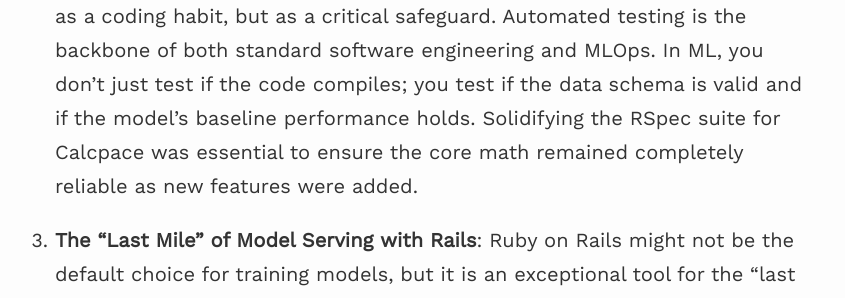
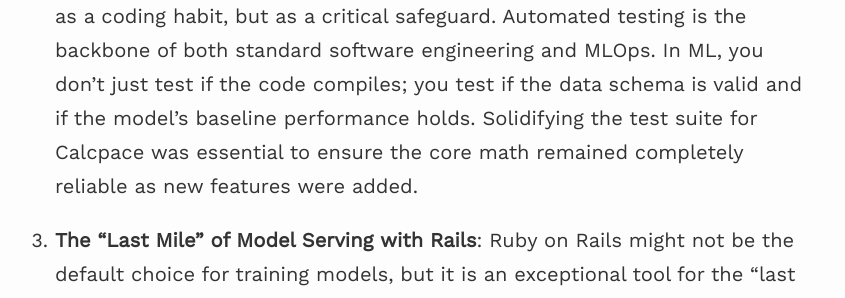
Before and after one commit to 0jonjo/0jonjo.github.io, a Jekyll site: the page built from _posts/2026-06-06-from-backend-to-mlops.md, in a window 1280 px wide and 900 px high, scrolled down 2099 px. Shown: the part 290-588 px from the top of the window, without its empty margins (225-1070 px from the left). Built offline with Jekyll 4.4.1, drawn with Linux system fonts in a browser that asks for light colours; nearby versions of some CDN libraries; some of the changed text lies outside the part shown.

Commit message:
update post backend to mlops text 2

```diff
--- a/_posts/2026-06-06-from-backend-to-mlops.md
+++ b/_posts/2026-06-06-from-backend-to-mlops.md
@@ -20,7 +20,7 @@ Here are some highlights of how the MLOps principles we studied mapped directly
 
 1. **Design Thinking and the Cost of an Error**: In ML, optimizing a mathematical metric means nothing if it doesn't solve a user's problem. For Calcpace, this meant studying existing market solutions and identifying exactly where runners struggle with pace and VO2 max calculations. It echoed the principles of [Domain-Driven Design, by Eric Evans](https://www.domainlanguage.com/ddd/blue-book/)—you have to align your software architecture with the business reality. In a running app, a 'bad prediction' isn't just a UI bug; it could mean an athlete pacing a marathon entirely wrong and hitting the wall.
 
-2. **TDD as a Pipeline Foundation**: We revisited Test-Driven Development not just as a coding habit, but as a critical safeguard. Automated testing is the backbone of both standard software engineering and MLOps. In ML, you don't just test if the code compiles; you test if the data schema is valid and if the model's baseline performance holds. Solidifying the RSpec suite for Calcpace was essential to ensure the core math remained completely reliable as new features were added.
+2. **TDD as a Pipeline Foundation**: We revisited Test-Driven Development not just as a coding habit, but as a critical safeguard. Automated testing is the backbone of both standard software engineering and MLOps. In ML, you don't just test if the code compiles; you test if the data schema is valid and if the model's baseline performance holds. Solidifying the test suite for Calcpace was essential to ensure the core math remained completely reliable as new features were added.
 
 3. **The "Last Mile" of Model Serving with Rails**: Ruby on Rails might not be the default choice for training models, but it is an exceptional tool for the "last mile"—delivering ML insights to the end user. My focus here isn't on the mathematical training itself, but on building a robust, containerized environment using Kamal. By treating the complex logic (currently encapsulated in the Ruby Gem) as a decoupled service within a Rails/Docker stack, I'm ensuring that when we swap a heuristic for a complex predictive model, the infrastructure won't blink. Furthermore, managing the latency of serving these predictions within the standard Rails request-response cycle is the real engineering challenge that separates a simple script from a production-ready system.
 
```
